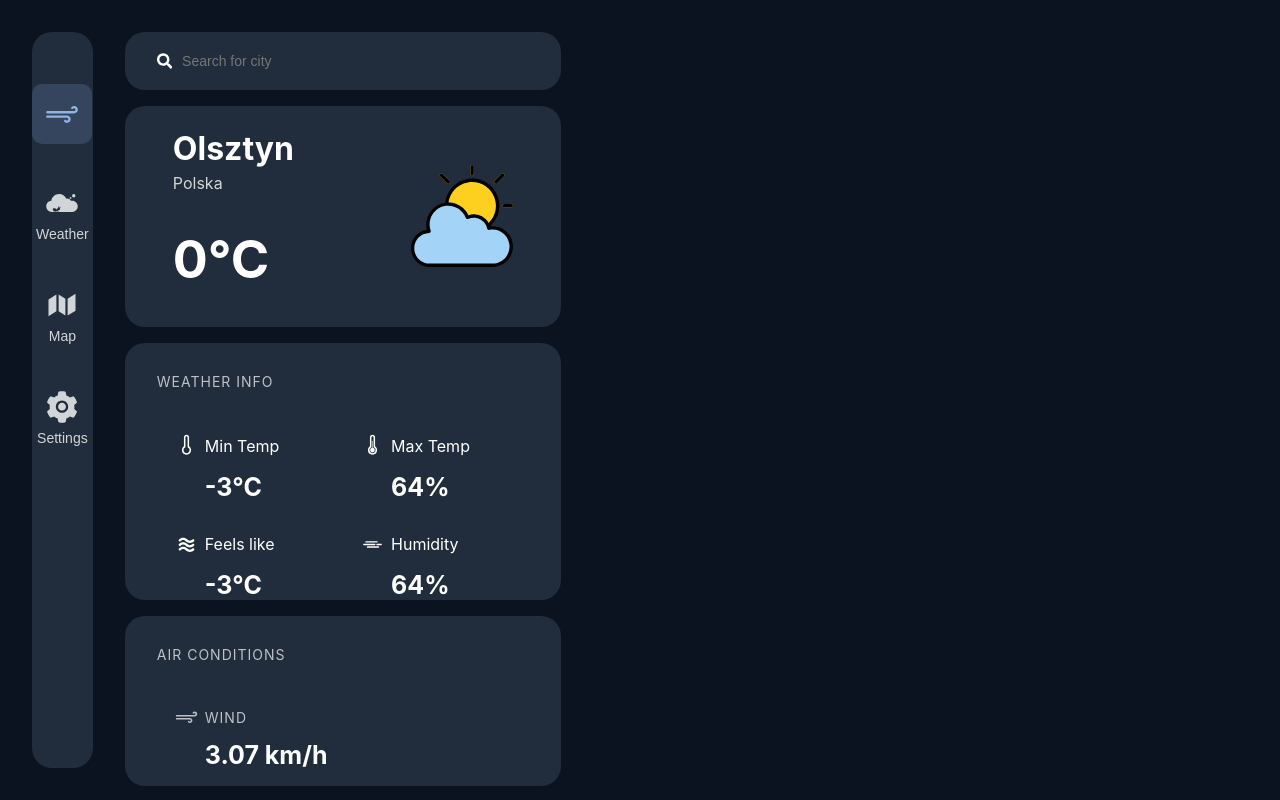
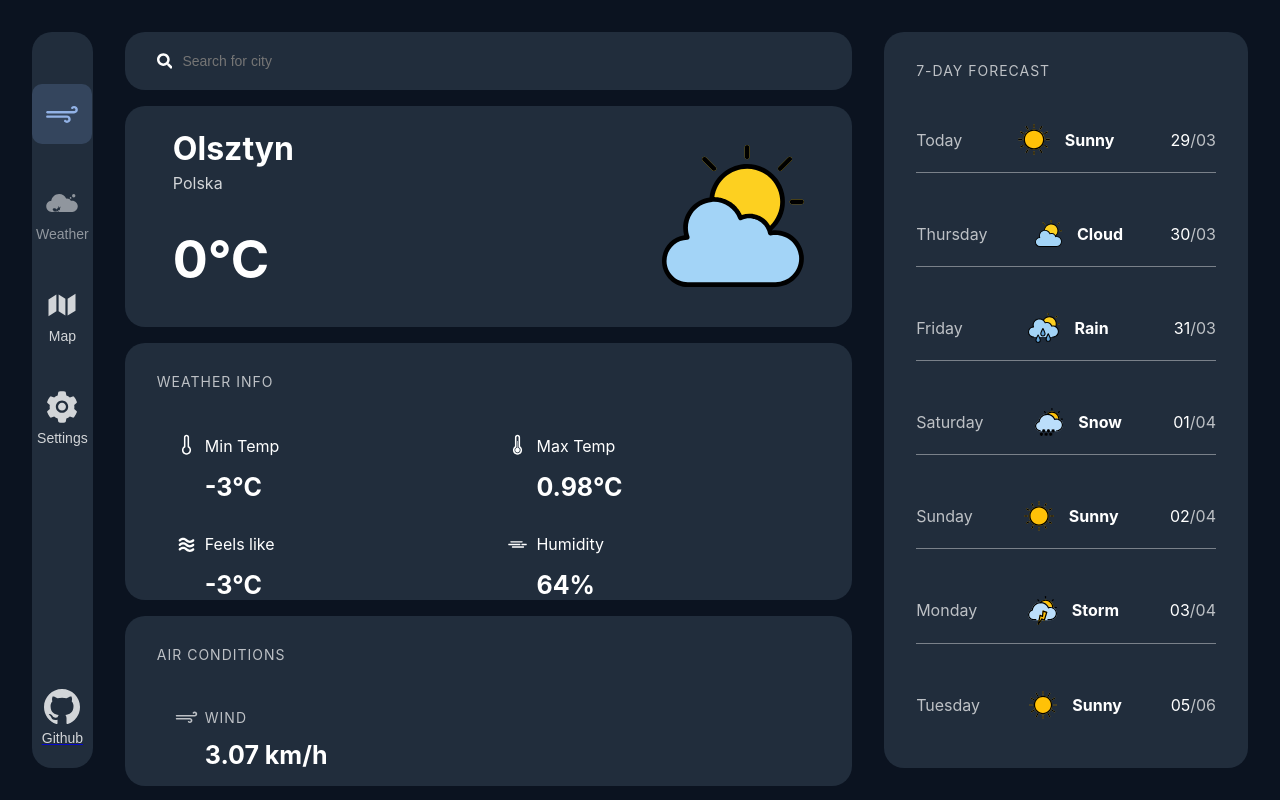
Before and after one commit to Yndh/weather-app, a React (Create React App) app: page / in a window 1280 px wide. Built offline with nearby package versions, Linux system fonts and the light colour scheme.

Commit message:
Update Main UI

```diff
--- a/src/App.css
+++ b/src/App.css
@@ -19,7 +19,7 @@
     align-items: center; */
   flex-direction: column;
 
-  width: 95%;
+  width: 60%;
   height: 100%;
   margin: 2rem;
 
--- a/src/App.js
+++ b/src/App.js
@@ -4,6 +4,7 @@ import Weather from "./components/Weather";
 import AirConditions from "./components/AirConditions";
 import WeatherInfo from "./components/WeatherInfo";
 import SearchBar from "./components/SearchBar";
+import WeekForecast from "./components/WeekForecast";
 
 function App() {
   return (
@@ -15,6 +16,7 @@ function App() {
         <WeatherInfo/>
         <AirConditions/>
       </div>
+      <WeekForecast/>
     </div>
   );
 }
--- a/src/components/Navbar.jsx
+++ b/src/components/Navbar.jsx
@@ -3,15 +3,16 @@ import '../styles/Navbar.css'
 import { VscMapFilled } from "react-icons/vsc";
 import { AiOutlineAntCloud, AiFillCloud, AiFillSetting } from "react-icons/ai";
 import { WiStrongWind } from "react-icons/wi";
+import { GoMarkGithub } from "react-icons/go";
 
 function Navbar(){
   return (
     <nav className="navbar">
       <div className="iconContainer">
-          <WiStrongWind className='icon'/>
+        <WiStrongWind className="icon" />
       </div>
       <div className="navButtons">
-        <button>
+        <button className="active">
           <AiOutlineAntCloud />
           <span>Weather</span>
         </button>
@@ -24,6 +25,14 @@ function Navbar(){
           <span>Settings</span>
         </button>
       </div>
+      <div className="githubButton">
+        <a href="https://github.com/Yndh/weather-app" target='_blank'>
+          <button>
+            <GoMarkGithub />
+            <span>Github</span>
+          </button>
+        </a>
+      </div>
     </nav>
   );
 };
--- a/src/components/WeatherInfo.jsx
+++ b/src/components/WeatherInfo.jsx
@@ -20,7 +20,7 @@ function WeatherInfo() {
             <WiThermometer className="icon" />
             Max Temp
           </p>
-          <span>64%</span>
+          <span>0.98°C</span>
         </div>
         <div className="infoContainer">
           <p>
--- /dev/null
+++ b/src/components/WeekForecast.jsx
@@ -0,0 +1,99 @@
+import "../styles/WeekForecast.css";
+import clear from '../icons/clear.svg';
+import cloud from '../icons/cloud.svg';
+import rain from '../icons/rain.svg';
+import snow from '../icons/snow.svg';
+import storm from '../icons/storm.svg'
+
+function WeekForecast(){
+    return (
+      <div className="weekForecastContainer">
+        <p className="title">7-DAY FORECAST</p>
+
+        <div className="dayForecastContainer">
+          <p className="day">Today</p>
+          <p className="weather">
+            <img src={clear} />
+            Sunny
+          </p>
+          <p className="dayNum">
+            <span>29</span>
+            <span>03</span>
+          </p>
+        </div>
+
+        <div className="dayForecastContainer">
+          <p className="day">Thursday</p>
+          <p className="weather">
+            <img src={cloud} />
+            Cloud
+          </p>
+          <p className="dayNum">
+            <span>30</span>
+            <span>03</span>
+          </p>
+        </div>
+
+        <div className="dayForecastContainer">
+          <p className="day">Friday</p>
+          <p className="weather">
+            <img src={rain} />
+            Rain
+          </p>
+          <p className="dayNum">
+            <span>31</span>
+            <span>03</span>
+          </p>
+        </div>
+
+        <div className="dayForecastContainer">
+          <p className="day">Saturday</p>
+          <p className="weather">
+            <img src={snow} />
+            Snow
+          </p>
+          <p className="dayNum">
+            <span>01</span>
+            <span>04</span>
+          </p>
+        </div>
+
+        <div className="dayForecastContainer">
+          <p className="day">Sunday</p>
+          <p className="weather">
+            <img src={clear} />
+            Sunny
+          </p>
+          <p className="dayNum">
+            <span>02</span>
+            <span>04</span>
+          </p>
+        </div>
+
+        <div className="dayForecastContainer">
+          <p className="day">Monday</p>
+          <p className="weather">
+            <img src={storm} />
+            Storm
+          </p>
+          <p className="dayNum">
+            <span>03</span>
+            <span>04</span>
+          </p>
+        </div>
+
+        <div className="dayForecastContainer">
+          <p className="day">Tuesday</p>
+          <p className="weather">
+            <img src={clear} />
+            Sunny
+          </p>
+          <p className="dayNum">
+            <span>05</span>
+            <span>06</span>
+          </p>
+        </div>
+      </div>
+    );
+}
+export default WeekForecast;
--- a/src/styles/AirConditions.css
+++ b/src/styles/AirConditions.css
@@ -4,8 +4,8 @@
     /* align-items: center; */
     flex-direction: column;
 
-    width: 40%;
-    height: 30%;
+    width: 100%;
+    height: 25%;
     padding: 1rem 2rem;
 
     background: #212d3c;
--- a/src/styles/Navbar.css
+++ b/src/styles/Navbar.css
@@ -38,6 +38,10 @@
     transition: .3s;
 }
 
+.navbar button.active {
+    opacity: .5;
+}
+
 .navbar button:hover {
     opacity: .5;
 }
@@ -51,7 +55,7 @@
     height: 15%;
 }
 
-.navbar .icon{
+.navbar .icon {
     width: 60px;
     height: 60px;
     padding: 10px;
@@ -70,11 +74,19 @@
     align-items: center;
     flex-direction: column;
 
-    height: 85%;
+    height: 75%;
 }
 
-.navButtons button span {
+.navbar button span {
     margin: 5px 0;
 
     font-size: 14px;
 }
+
+.githubButton {
+    display: flex;
+    align-items: center;
+    flex-direction: column;
+
+    height: 10%;
+}
--- a/src/styles/SearchBar.css
+++ b/src/styles/SearchBar.css
@@ -4,7 +4,7 @@
     align-items: center;
     flex-direction: row;
 
-    width: 40%;
+    width: 100%;
     padding: 1rem 2rem;
     margin-bottom: 1rem;
 
--- a/src/styles/Weather.css
+++ b/src/styles/Weather.css
@@ -3,7 +3,7 @@
     /* justify-content: center; */
     align-items: center;
 
-    width: 40%;
+    width: 100%;
     height: 30%;
     padding: 1rem 3rem;
     margin-bottom: 1rem;
@@ -45,5 +45,5 @@
 }
 .iconContainer img{
 
-    width: 60%;
+    width: 45%;
 }
--- a/src/styles/WeatherInfo.css
+++ b/src/styles/WeatherInfo.css
@@ -4,7 +4,7 @@
     /* align-items: center; */
     flex-direction: column;
 
-    width: 40%;
+    width: 100%;
     height: 35%;
     padding: 1rem 2rem;
     margin-bottom: 1rem;
--- /dev/null
+++ b/src/styles/WeekForecast.css
@@ -0,0 +1,69 @@
+.weekForecastContainer {
+    display: flex;
+    /* justify-content: center; */
+    align-items: center;
+    flex-direction: column;
+
+    height: 100%;
+    width: 30%;
+    padding: 1rem 2rem;
+
+    background: #212d3c;
+    color: white;
+    border-radius: 20px;
+
+    box-sizing: border-box;
+}
+.weekForecastContainer .title{
+    align-self: flex-start;
+
+    font-size: 14px;
+
+    opacity: .7;
+
+    text-transform: uppercase;
+    letter-spacing: 1px;
+}
+
+.dayForecastContainer{
+    display: flex;
+    justify-content: space-around;
+    align-items: center;
+    flex-direction: row;
+
+    width: 100%;
+    height: 10%;
+    /* margin-top: 1.5rem; */
+    margin: .9rem 1rem;
+
+    border-bottom: 1px solid rgba(255, 255, 255, 0.4);
+    box-sizing: border-box;
+}
+.dayForecastContainer:last-child{
+    border: none;
+}
+.dayForecastContainer .day{
+    font-size: 16px;
+
+    opacity: .7;
+}
+.dayForecastContainer .weather{
+    display: flex;
+    justify-content: center;
+    align-items: center;
+    flex-direction: row;
+
+    font-size: 16px;
+    font-weight: bold;
+}
+.dayForecastContainer .weather img{
+    /* height: 10%; */
+    width: 15%;
+    margin-right: 15px;
+}
+.dayForecastContainer .dayNum span:nth-child(2){
+    opacity: .7;
+}
+.dayForecastContainer .dayNum span:nth-child(2)::before{
+    content: '/';
+}
```
